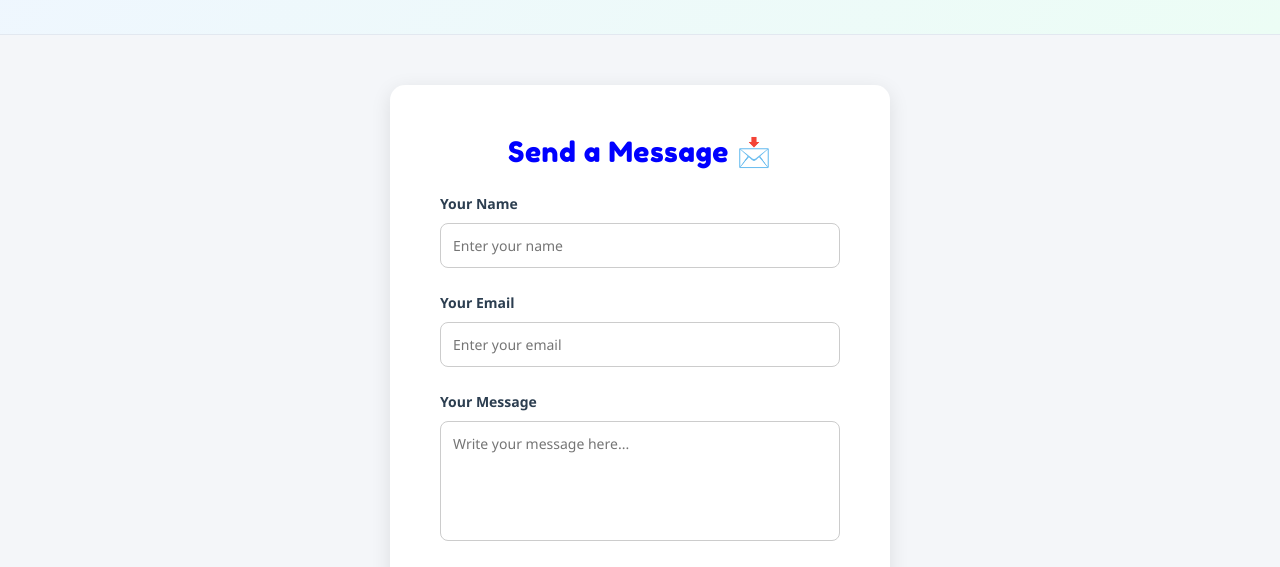
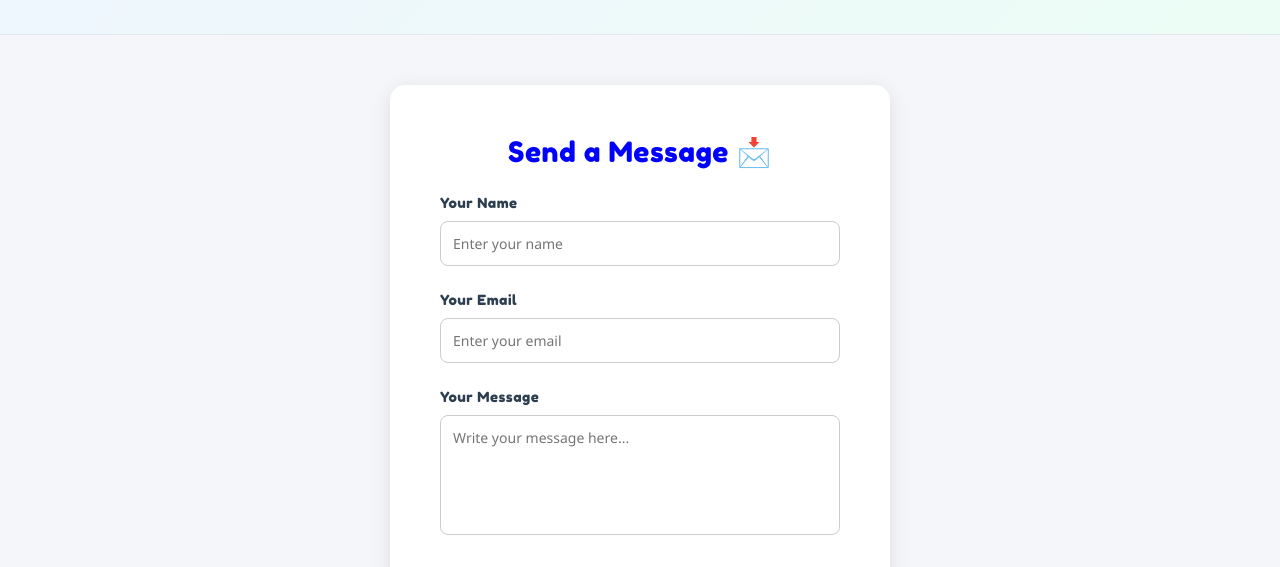
Before and after one commit to prateek4576/project, a website: page contact.html in a window 1280 px wide. Shown: the part 186-753 px from the top of the page. Drawn offline with Linux system fonts and the light colour scheme.

Commit message:
updated label font

```diff
--- a/contact.html
+++ b/contact.html
@@ -2,7 +2,10 @@
 <html>
   <head>
     <title>Contact - Aptitude Tool</title>
-    <link href="https://fonts.googleapis.com/css2?family=Fredoka+One&display=swap" rel="stylesheet">
+    <link
+      href="https://fonts.googleapis.com/css2?family=Fredoka+One&display=swap"
+      rel="stylesheet"
+    />
 
     <style>
       h1,
@@ -277,7 +280,9 @@
         text-align: left;
         margin-top: 15px;
         /* margin-bottom: 5px; */
-        font-weight: 600;
+        font-family: "Fredoka One", cursive;
+        font-weight: 400;
+        letter-spacing: 0.5px;
         color: #2c3e50;
         font-size: 14px;
       }
@@ -285,8 +290,6 @@
       .dark label {
         color: #e2e8f0;
       }
-
-
 
       /* TOP FOOTER */
       .top-footer {
```
Also changed, not shown: login.html (+8 -8 lines), signup.html (+14 -13 lines). Lines whose indentation alone changed are shown as unchanged.
